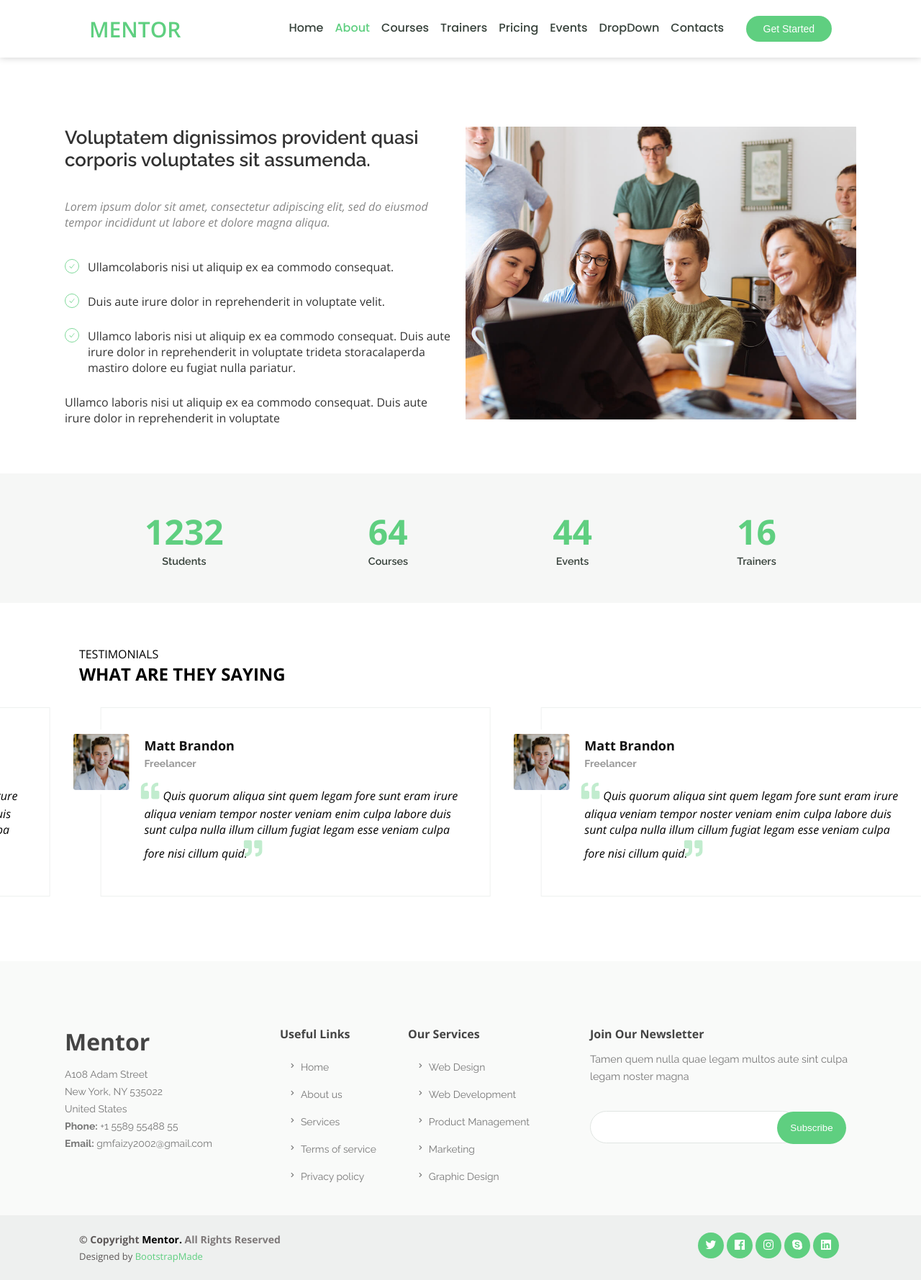
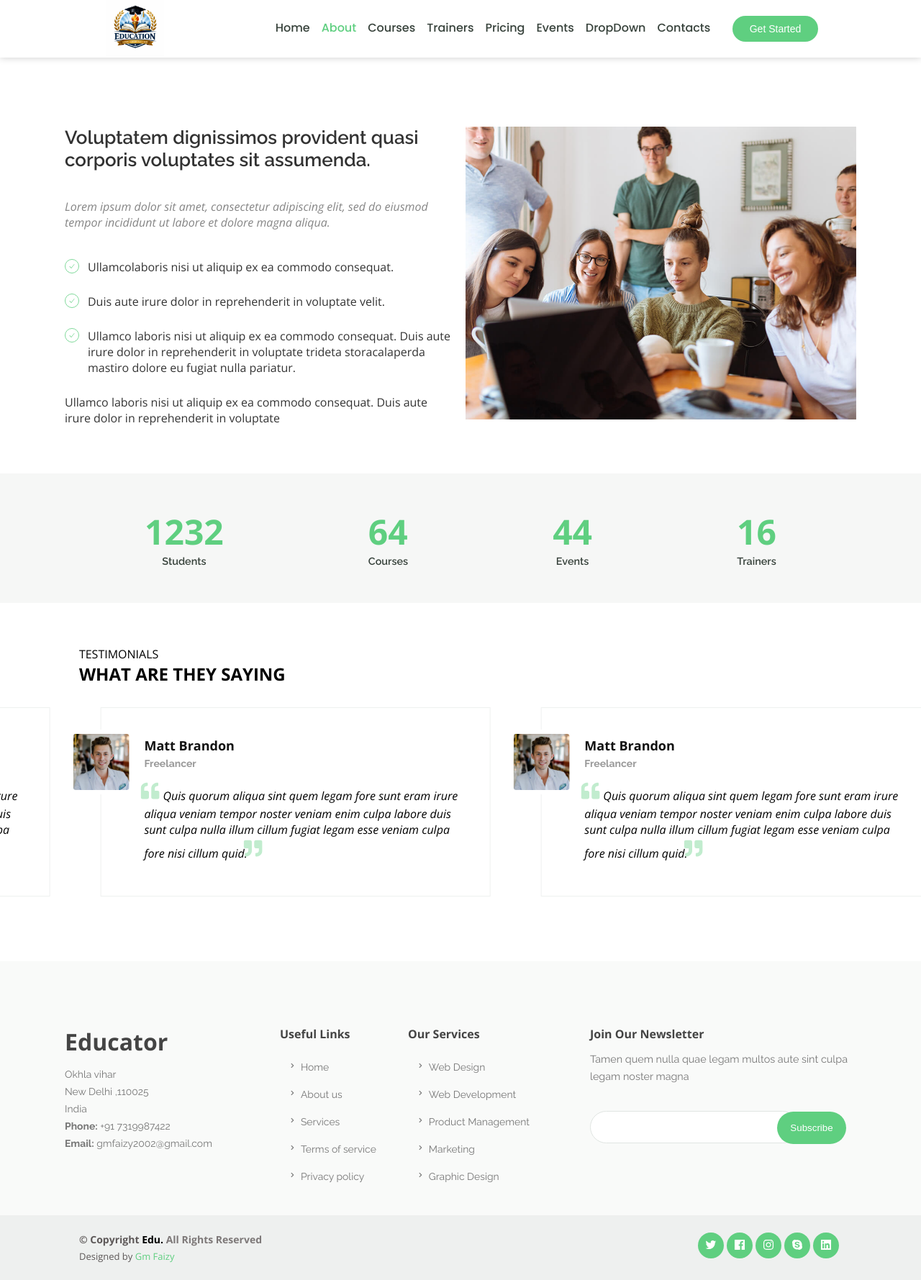
Before and after one commit to mdfaizy/education-app, a React (Vite) app: page /about in a window 1280 px wide. Shown: the whole page at 72% size. Built offline with nearby package versions, Linux system fonts and the light colour scheme.

Commit message:
final working code

```diff
--- a/src/App.jsx
+++ b/src/App.jsx
@@ -13,6 +13,7 @@ import { useEffect, useState } from "react";
 import Loader from "./component/Loader";
 import Contact1 from "./component/Contact1/Contact1";
 import './index.css'
+
 const App = () => {
   const [loader,setLoder]=useState('true')
   // useEffect(()=>{
--- a/src/component/App.css
+++ b/src/component/App.css
@@ -2,12 +2,19 @@
   overflow-x: hidden;
 }
 
+.loader-wrapper {
+  width: 100vw;
+  height: 100vh;
+  display: flex;
+  align-items: center;      /* vertical center */
+  justify-content: center;  /* horizontal center */
+}
 .lds-dual-ring {
     display: inline-block;
     width: 80px;
     height: 80px;
- align-items: center;
- justify-content: center;
+ /* align-items: center;
+ justify-content: center; */
   }
   .lds-dual-ring:after {
     content: " ";
--- a/src/component/Contacts/Contacts.jsx
+++ b/src/component/Contacts/Contacts.jsx
@@ -11,13 +11,14 @@ const Contacts = () => {
                         <div className="a108">
                             <div className="Adam">
                                 <div className='metor'>
-                                    <h1 className='h1text'>Mentor
+                                    <h1 className='h1text'>Educator
                                     </h1>
                                     <p>
-                                        A108 Adam Street <br></br>
-                                        New York,  NY 535022<br></br>
-                                        United States <br></br>
-                                        <strong>Phone:</strong> +1 5589 55488 55<br></br>
+                                        {/* A108 Adam Street */}
+                                         Okhla vihar<br></br>
+                                        New Delhi ,110025<br></br>
+                                        India <br></br>
+                                        <strong>Phone:</strong> +91 7319987422<br></br>
                                         <strong>Email:</strong> gmfaizy2002@gmail.com<br></br>
                                     </p>
                                 </div>
--- a/src/component/Footer/Footer.jsx
+++ b/src/component/Footer/Footer.jsx
@@ -9,8 +9,8 @@ const Footer
                 <footer>
                     <div className="footer1">
                         <div className="footer2">
-                            <h2>© Copyright<b> Mentor.</b> <span>All Rights Reserved</span></h2>
-                            <p>Designed by <span>BootstrapMade</span></p>
+                            <h2>© Copyright<b> Edu.</b> <span>All Rights Reserved</span></h2>
+                            <p>Designed by <span>Gm Faizy</span></p>
                         </div>
                         <div className="footer3">
                             <ul>
--- a/src/component/Header/Header.css
+++ b/src/component/Header/Header.css
@@ -22,7 +22,7 @@ body {
   z-index: 20;
   box-shadow: 0 0 10px rgba(0, 0, 0, 0.2);
 }
-.nav-container {
+/* .nav-container {
   max-width: 68rem;
   margin: 0 auto;
   display: flex;
@@ -30,7 +30,41 @@ body {
   align-items: center;
   position: relative;
   padding: 0.5rem;
+
 }
+   */
+
+   .nav-container {
+
+    max-width: 68rem;
+  margin: 0 auto;
+  display: flex;
+  justify-content: space-between;
+  padding: 0.5rem;
+  display: flex;
+   position: relative;
+  align-items: center;
+}
+
+
+.logo-wrapper {
+  display: flex;
+  align-items: center;
+}
+
+.nav-logo-img {
+  width: 90px;       /* 🔥 yahi main fix */
+  height: 80px;
+  object-fit: contain;
+}
+
+@media screen and (max-width: 768px) {
+  .nav-logo-img {
+    width: 70px;
+  }
+}
+
+
 .nav-details {
   display: flex;
   justify-content: space-between;
--- a/src/component/Header/Header.jsx
+++ b/src/component/Header/Header.jsx
@@ -1,114 +1,6 @@
-// import {NavLink} from "react-router-dom";
-// import "./Header.css";
-// import { useState } from "react";
-// import { FaBars, FaTimes } from "react-icons/fa";
-// import { AiOutlineDown } from "react-icons/ai";
-// const Header = () => {
-//   const [click, setClick] = useState(false);
-//   const handleClick = () => setClick(!click);
-
-
-
-//   return (
-//     <div className="navbar">
-//       <div className="nav">
-//         <h1 className="logo">MENTOR</h1>
-//         <ul
-//           className={click ? "nav-item active" : "item"}
-
-//           // onClick={() => setClick(false)}
-//         >
-//          {/* </ul> <ul className= "nav-item"> */}
-//           <li>
-//             <NavLink className="nav-link" to="/" >
-//               Home
-//             </NavLink>
-//           </li>
-//           <li>
-//             <NavLink to="/about" className="nav-link">
-//               About
-//             </NavLink>
-//           </li>
-
-//           <li>
-//             <NavLink className="nav-link" to="/courses">
-//               Courses
-//             </NavLink>
-//           </li>
-//           <li>
-//             <NavLink className="nav-link" to="/trainers">
-//               Trainers
-//             </NavLink>
-//           </li>
-//           <li>
-//             <NavLink className="nav-link" to="/pricing">
-//               Pricing
-//             </NavLink>
-//           </li>
-//           <li>
-//             <NavLink className="nav-link" to="/events">
-//               Events
-//             </NavLink>
-//           </li>
-
-//           <li className="drop12">
-//             <NavLink className="nav-link" to="/dropdown">
-//              DropDown < AiOutlineDown  className="dropdownarrow" />
-//            </NavLink>
-//            {/* <div className="dropdown-content">
-//           <ul>
-//             <li><a href="#">Link 1</a></li>
-//        <li>  <a href="#">Link 2</a></li>
-//        <li> <a href="#">Link 3</a>
-//        <ul className="secnddrop">
-//        <li>  <a href="#">Link 2</a></li>
-//        <li> <a href="#">Link 3</a></li>
-//        </ul>
-//        </li>
-//        <li>  <a href="#">Link 2</a></li>
-//        <li> <a href="#">Link 3</a></li>
-//         </ul>
-//         </div> */}
-//           </li>
-
-//           <li>
-//             <NavLink className="nav-link" to='/contact1' >
-//               Contact
-//             </NavLink>
-//           </li>
-//         </ul>
-//         <button className="get">
-//           <li>
-//             <NavLink className="nav-get" to="/courses">
-//               Get Started
-//             </NavLink>
-//           </li>
-//         </button>
-
-//         <button className="nav-btn" onClick={handleClick}>
-//           {click ? <FaTimes className="nav-close-btn" /> : <FaBars />}
-//         </button>
-
-//         {/* <div>
-//     {<FaBars />?(<a href="" onClick="()=>setMobileMonu(!mobileMonu)">
-
-//     </a>
-
-//     ):
-// (
-//   <FaTimes />
-// )
-//     }
-// </div> */}
-//       </div>
-//     </div>
-//   );
-// };
-
-// export default Header;
-
 import { useState } from "react";
 import { NavLink } from "react-router-dom";
+import logo from '../../assets/logo.png'
 import "./Header.css";
 import { FaBars, FaTimes } from "react-icons/fa";
 
@@ -122,7 +14,15 @@ function NavBar() {
        <div className="nav-details">
 
        <div className="nav-container">
-           <h1 className="nav-logo">MENTOR</h1>
+           {/*<h1 className="nav-logo">EDUC</h1> */}
+           <div className="logo-wrapper">
+ <NavLink to='/'> <img
+    src={logo}
+    alt="Education Logo"
+    className="nav-logo-img"
+  /></NavLink>
+</div>
+
 
           <ul className={click ? "nav-menu active" : "nav-menu"}>
             <li className="nav-item">
--- a/src/component/Loader.jsx
+++ b/src/component/Loader.jsx
@@ -2,7 +2,7 @@ import "./App.css";
 
 const Loader = () => {
   return (
-    <div>
+    <div className="loader-wrapper">
       {/* <div className="lds-dual-ring"></div> */}
       <div className="lds-dual-ring"></div>
     </div>
--- a/src/component/Overview/Overview.jsx
+++ b/src/component/Overview/Overview.jsx
@@ -7,7 +7,7 @@ const Overview = () => {
    <div className='main-over'>
     <div className="text-overview">
         <div className="text-over1">
-            <h1>Why Choose Mentor?</h1>
+            <h1>Why Choose Edu?</h1>
             <p>Lorem ipsum dolor sit amet, consectetur adipiscing elit, sed do eiusmod tempor incididunt ut labore et dolore magna aliqua. Duis aute irure dolor in reprehenderit Asperiores dolores sed et. Tenetur quia eos. Autem tempore quibusdam vel necessitatibus optio ad corporis.</p>
              <button >Learn More <HiOutlineChevronRight className="l-arrow"/></button>
         </div>
```
Also changed, not shown: src/component/About/About.jsx (+15 -15 lines), src/assets/logo.png, src/assets/logo1.png (added).
